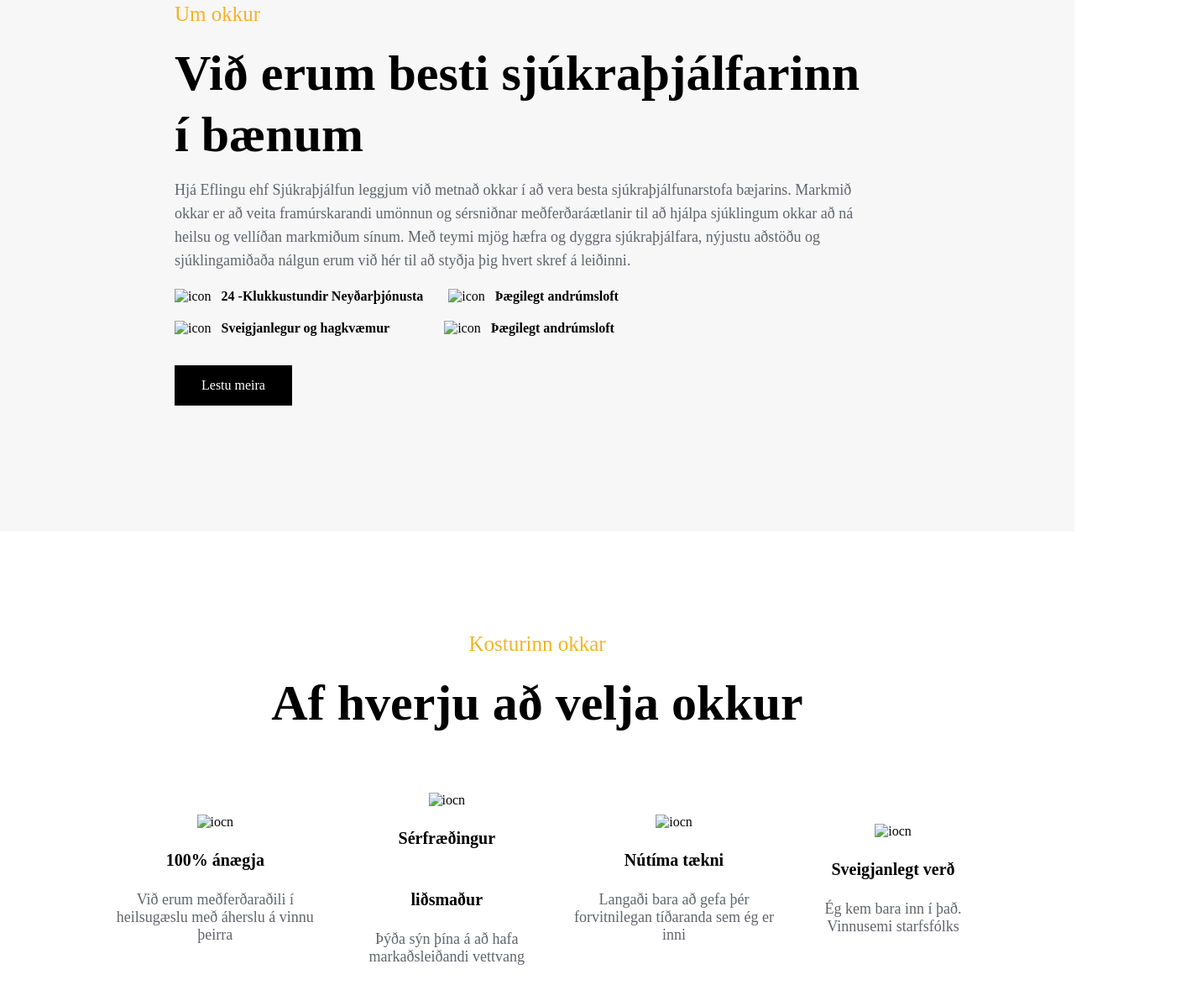
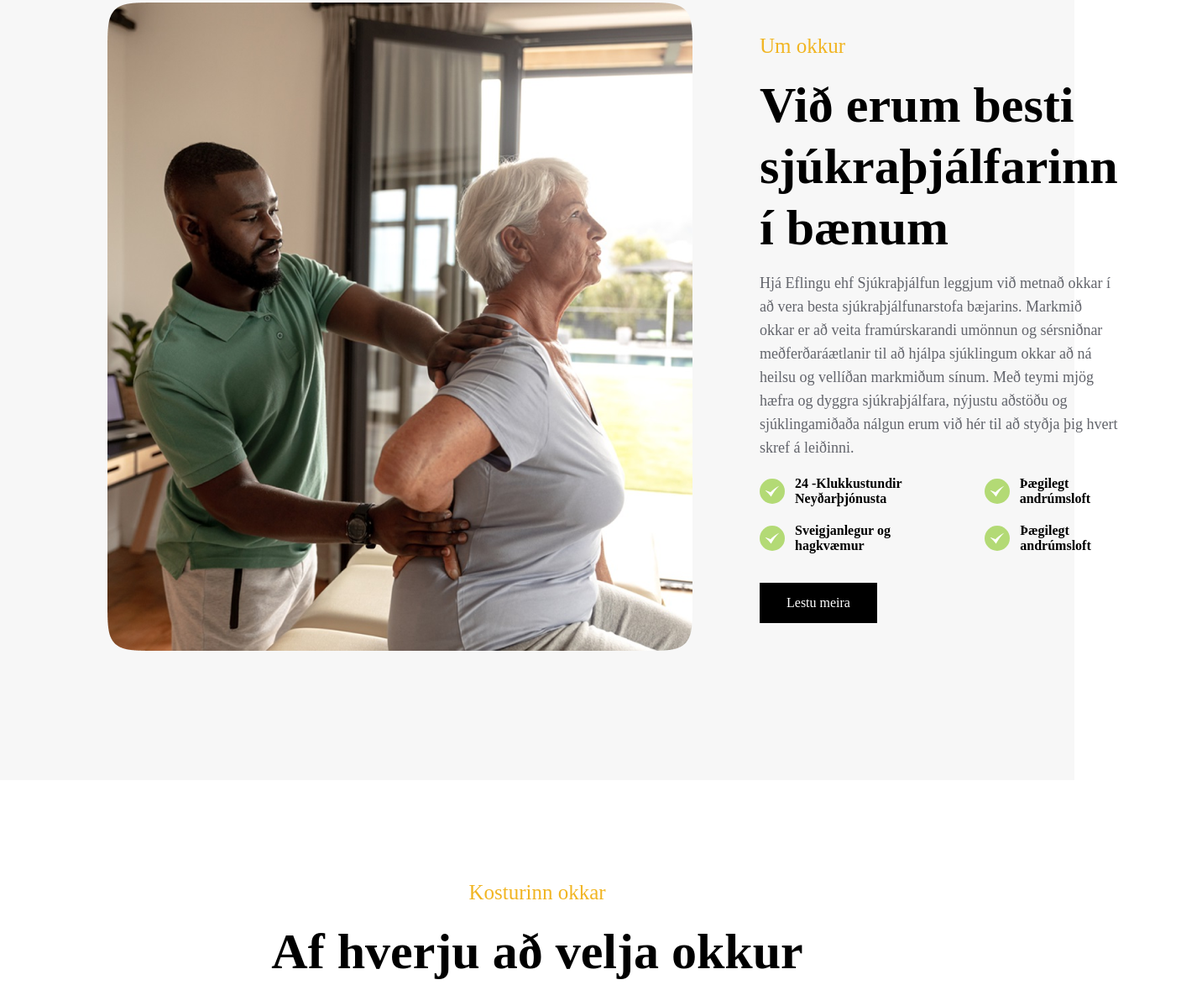
Before and after one commit to shankar744/po2, a plain HTML site: page index.html in a window 1280 px wide. Shown: the part 951-2124 px from the top of the page at 84% size, 1432 px wide, since content can reach past the window. Drawn offline with Linux system fonts and the light colour scheme.

Commit message:
Update index.html

```diff
--- a/index.html
+++ b/index.html
@@ -11,7 +11,7 @@
 <body>
 
     <div id="nave">
-        <img src="image/logo.png" alt="">
+        <img src="logo.png" alt="">
         <div class="nave-itm">
             <h4>HEIM</h4>
             <h4>STARFSFÓLK</h4>
@@ -32,12 +32,12 @@
     </div>
 
     <div id="video"></div>
-    <video autoplay loop muted src="image/video.mov"></video>
+    <video autoplay loop muted src="video.mov"></video>
 
     <div id="about">
 
         <div id="leftab">
-            <img src="image/01.png" alt="">
+            <img src="01.png" alt="">
         </div>
 
         <div id="rightab">
@@ -51,21 +51,21 @@
 
             <div id="check01">
                 <div class="check1">
-                    <img src="image/check.svg" alt="icon">
+                    <img src="check.svg" alt="icon">
                     <h4>24 -Klukkustundir Neyðarþjónusta</h4>
                 </div>
                 <div class="check2">
-                    <img src="image/check.svg" alt="icon">
+                    <img src="check.svg" alt="icon">
                     <h4>Þægilegt andrúmsloft</h4>
                 </div>
             </div>
             <div id="check02">
                 <div class="check1">
-                    <img src="image/check.svg" alt="icon">
+                    <img src="check.svg" alt="icon">
                     <h4>Sveigjanlegur og hagkvæmur</h4>
                 </div>
                 <div class="check2">
-                    <img src="image/check.svg" alt="icon">
+                    <img src="check.svg" alt="icon">
                     <h4>Þægilegt andrúmsloft</h4>
                 </div>
             </div>
@@ -79,22 +79,22 @@
         <h2>Af hverju að velja okkur</h2>
         <div id="iocns">
             <div class="icon1">
-                <img src="image/icon01.svg" alt="iocn">
+                <img src="icon01.svg" alt="iocn">
                 <h2>100% ánægja</h2>
                 <p>Við erum meðferðaraðili í heilsugæslu með áherslu á vinnu þeirra</p>
             </div>
             <div class="icon2">
-                <img src="image/icon02.svg" alt="iocn">
+                <img src="icon02.svg" alt="iocn">
                 <h2>Sérfræðingur liðsmaður</h2>
                 <p>Þýða sýn þína á að hafa markaðsleiðandi vettvang</p>
             </div>
             <div class="icon1">
-                <img src="image/icon03.svg" alt="iocn">
+                <img src="icon03.svg" alt="iocn">
                 <h2>Nútíma tækni</h2>
                 <p>Langaði bara að gefa þér forvitnilegan tíðaranda sem ég er inni</p>
             </div>
             <div class="icon1">
-                <img src="image/icon04.svg" alt="iocn">
+                <img src="icon04.svg" alt="iocn">
                 <h2>Sveigjanlegt verð</h2>
                 <p>Ég kem bara inn í það. Vinnusemi starfsfólks</p>
             </div>
@@ -116,7 +116,7 @@
         <div id="blgs">
 
             <div id="blg1">
-                <img src="image/b1.png" alt="">
+                <img src="b1.png" alt="">
                 <h3>Heimasjúkraþjálfun</h3>
                 <p>Lærðir nuddarar eru sérfræðingar sem hafa hlotið mikla menntun og þjálfun til að veita örugga og
                     árangursríka nuddmeðferð.</p>
@@ -124,7 +124,7 @@
             </div>
 
             <div id="blg2">
-                <img src="image/b2.png" alt="">
+                <img src="b2.png" alt="">
                 <h3>Heimasjúkraþjálfun</h3>
                 <p>Lærðir nuddarar eru sérfræðingar sem hafa hlotið mikla menntun og þjálfun til að veita örugga og
                     árangursríka nuddmeðferð.</p>
@@ -132,7 +132,7 @@
             </div>
 
             <div id="blg3">
-                <img src="image/b3.png" alt="">
+                <img src="b3.png" alt="">
                 <h3>Heimasjúkraþjálfun</h3>
                 <p>Lærðir nuddarar eru sérfræðingar sem hafa hlotið mikla menntun og þjálfun til að veita örugga og
                     árangursríka nuddmeðferð.</p>
```
